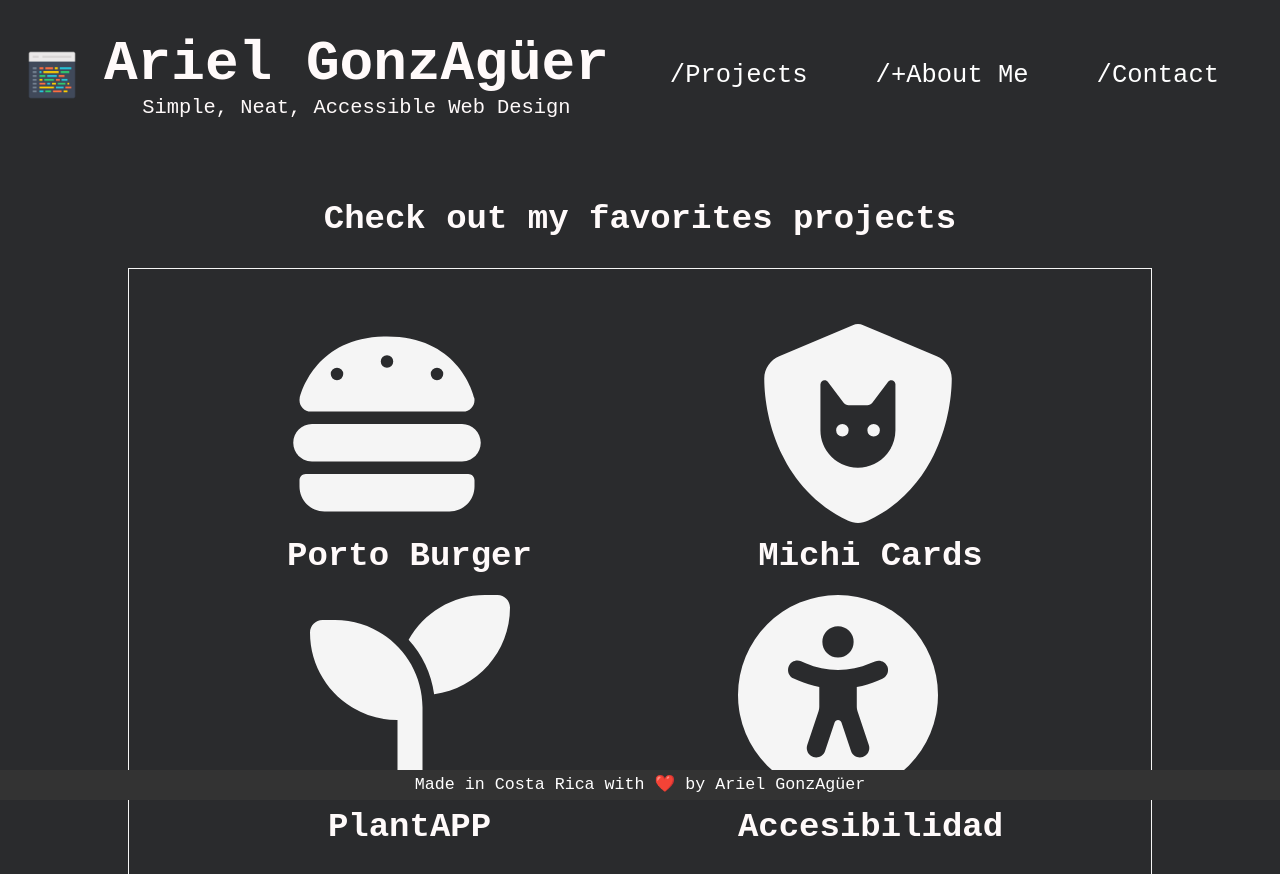
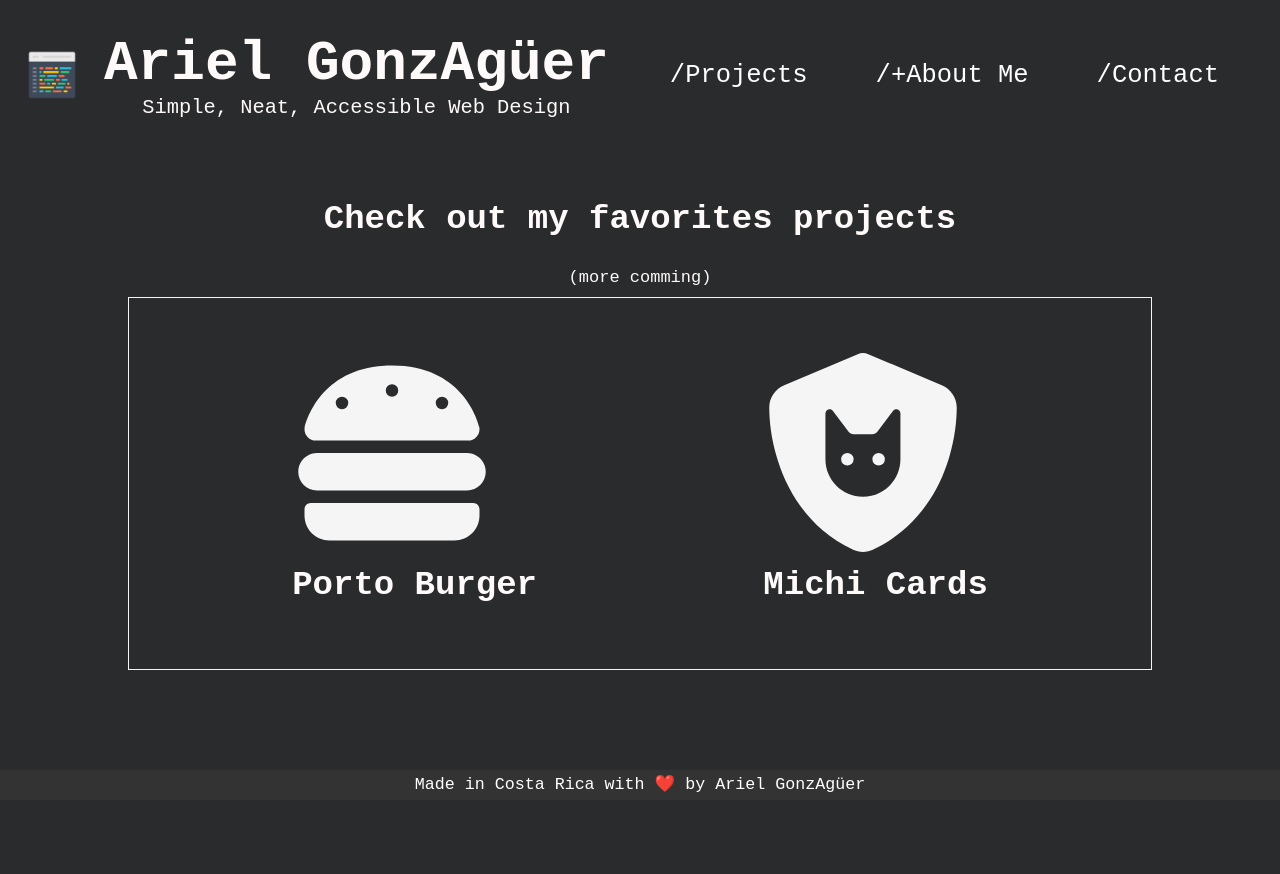
Before and after one commit to Ariel-GonzAguer/portfolio, a React (Create React App) app: page /projects in a window 1280 px wide. Shown: the top 874 px of the page. After the commit the page ends 800 px from the top, so only its background shows below. Built offline with nearby package versions, Linux system fonts and the light colour scheme.

Commit message:
proyectos sin terminar comentados

```diff
--- a/src/components/Projects/Projects.module.css
+++ b/src/components/Projects/Projects.module.css
@@ -11,8 +11,13 @@
   text-align: center;
 }
 
+.projectsSection p {
+  margin-bottom: 10px;
+}
+
 .vento {
-  display: grid;
+  /* display: grid; */
+  display: flex;
   grid-template: repeat(2, 1fr) / repeat(2, 1fr);
   gap: 10px;
   border: 1px solid whitesmoke;
--- a/src/components/Projects/ProjectsContainer.js
+++ b/src/components/Projects/ProjectsContainer.js
@@ -1,6 +1,6 @@
 import React from "react";
 import { FontAwesomeIcon } from "@fortawesome/react-fontawesome";
-import { faBurger, faShieldCat, faSeedling, faUniversalAccess} from '@fortawesome/free-solid-svg-icons'
+import { faBurger, faShieldCat, faSeedling, faUniversalAccess } from '@fortawesome/free-solid-svg-icons'
 import styles from "./Projects.module.css"
 
 const projects = [
@@ -19,19 +19,19 @@ const projects = [
     text: `Michi Cards, Create Your Own Cat Cards Collection!`
   },
 
-  {
-    icon: faSeedling,
-    name: 'PlantAPP',
-    href: '#',
-    text: `PlantAPP 🌱`
-  },
+  // {
+  //   icon: faSeedling,
+  //   name: 'PlantAPP',
+  //   href: '#',
+  //   text: `PlantAPP 🌱`
+  // },
 
-  {
-    icon: faUniversalAccess,
-    name: 'Accesibilidad',
-    href: 'https://starter-kit-accessibility.netlify.app',
-    text: `Accesibilidad, A web page that shows the accessibility of a website.`
-  }
+  // {
+  //   icon: faUniversalAccess,
+  //   name: 'Accesibilidad',
+  //   href: 'https://starter-kit-accessibility.netlify.app',
+  //   text: `Accesibilidad, A web page that shows the accessibility of a website.`
+  // }
 ];
 
 export default function ProjectsContainer() {
@@ -55,6 +55,7 @@ export default function ProjectsContainer() {
   return (
     <section className={`${styles.projectsSection} ${styles.slideInFwdCenter}`}>
       <h2>Check out my favorites projects</h2>
+      <p>(more comming)</p>
       <div className={styles.vento}>
         {
           projects.map((project, index) => (
```
